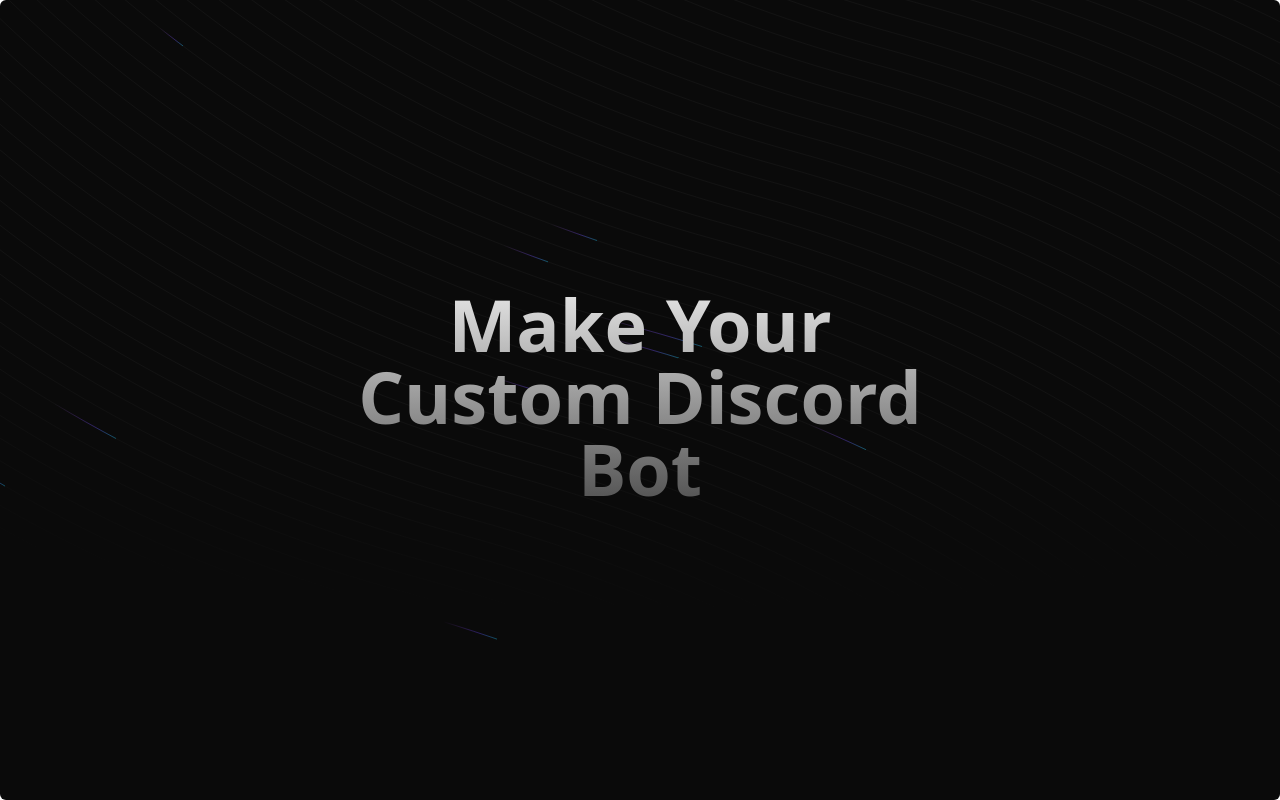
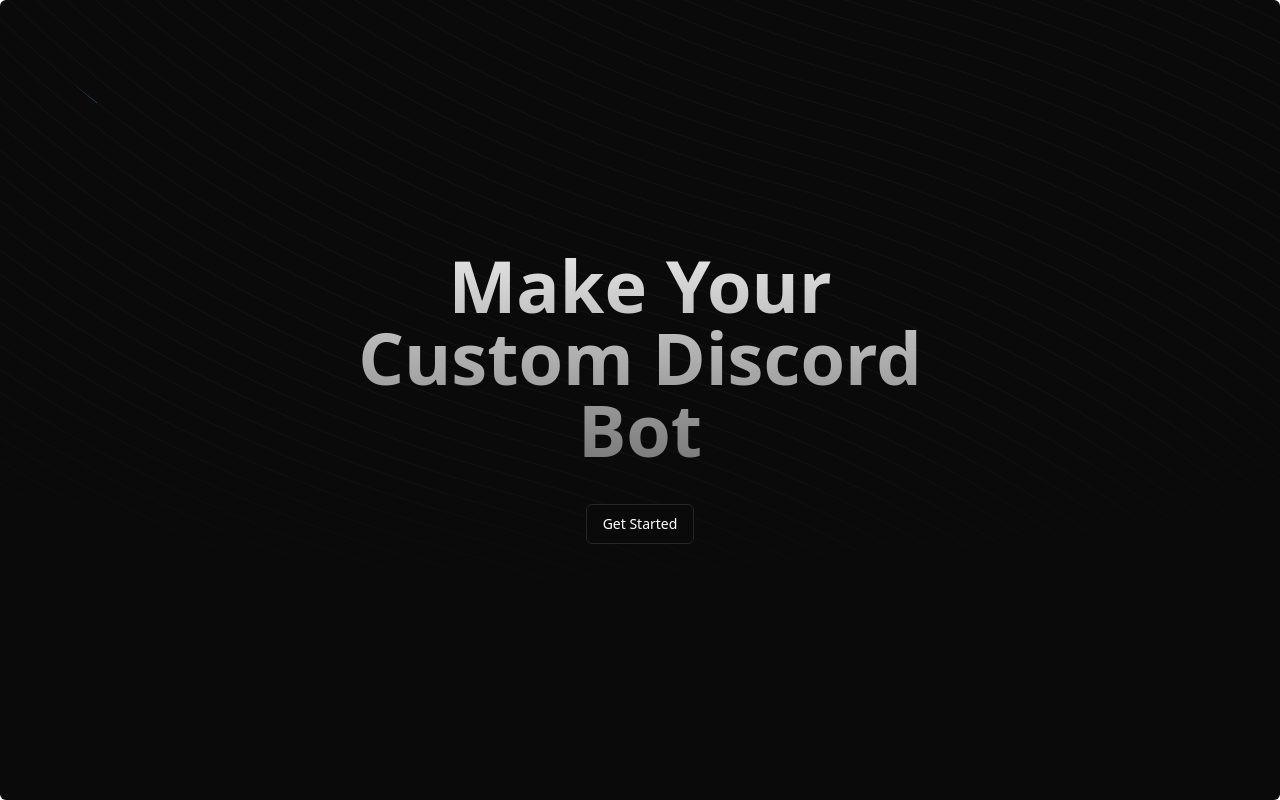
Before and after one commit to rithvik-2006/discordPage.io, a Next.js app: page / in a window 1280 px wide. Built offline with nearby package versions, Linux system fonts and the light colour scheme.

Commit message:
Working Commit

```diff
--- a/src/components/MainBackground.tsx
+++ b/src/components/MainBackground.tsx
@@ -1,19 +1,53 @@
+// "use client";
+// import React from "react";
+// import { BackgroundBeams } from "./ui/background-beams";
+// import { Button } from "./ui/button";
+// import Link from "next/link";
+
+// export function MainBackground() {
+//   return (
+//     <div className="min-h-screen w-full rounded-md bg-neutral-950 relative flex flex-col items-center justify-center antialiased">
+//       <div className="max-w-2xl mx-auto p-4">
+//         <h1 className="relative z-10 text-lg md:text-7xl  bg-clip-text text-transparent bg-gradient-to-b from-neutral-200 to-neutral-600  text-center font-sans font-bold">
+//          Make Your Custom Discord Bot
+//          <Link href="/MainPage">
+//         <Button variant="ghost">Ghost</Button>
+//         </Link>
+//         </h1>
+
+//         <p></p>
+//         <p className="text-neutral-500 max-w-lg mx-auto my-2 text-sm text-center relative z-10">
+
+//         </p>
+
+//       </div>
+//       <BackgroundBeams />
+//     </div>
+//   );
+// }
+
 "use client";
 import React from "react";
 import { BackgroundBeams } from "./ui/background-beams";
+import { Button } from "./ui/button";
+import Link from "next/link";
 
 export function MainBackground() {
   return (
     <div className="min-h-screen w-full rounded-md bg-neutral-950 relative flex flex-col items-center justify-center antialiased">
       <div className="max-w-2xl mx-auto p-4">
-        <h1 className="relative z-10 text-lg md:text-7xl  bg-clip-text text-transparent bg-gradient-to-b from-neutral-200 to-neutral-600  text-center font-sans font-bold">
-         Make Your Custom Discord Bot
+        <h1 className="relative z-10 text-lg md:text-7xl bg-clip-text text-transparent bg-gradient-to-b from-neutral-200 to-neutral-600 text-center font-sans font-bold">
+          Make Your Custom Discord Bot
+          <div className="flex justify-center">
+        <Link href="/MainPage">
+          <Button variant="outline" className="text-white mt-4">Get Started</Button>
+        </Link>
+        </div>
         </h1>
-        <p></p>
-        <p className="text-neutral-500 max-w-lg mx-auto my-2 text-sm text-center relative z-10">
 
-        </p>
 
+
+        <p className="text-neutral-500 max-w-lg mx-auto my-2 text-sm text-center relative z-10"></p>
       </div>
       <BackgroundBeams />
     </div>
```
